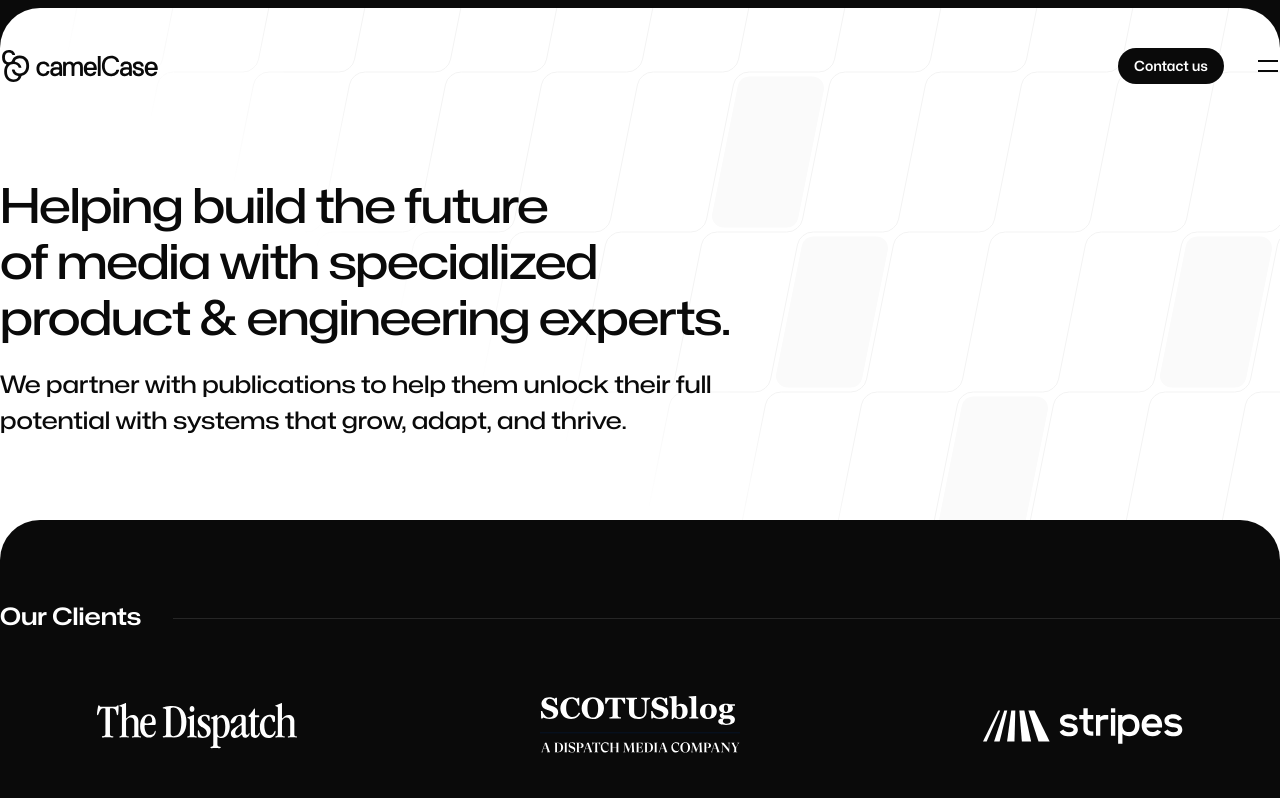
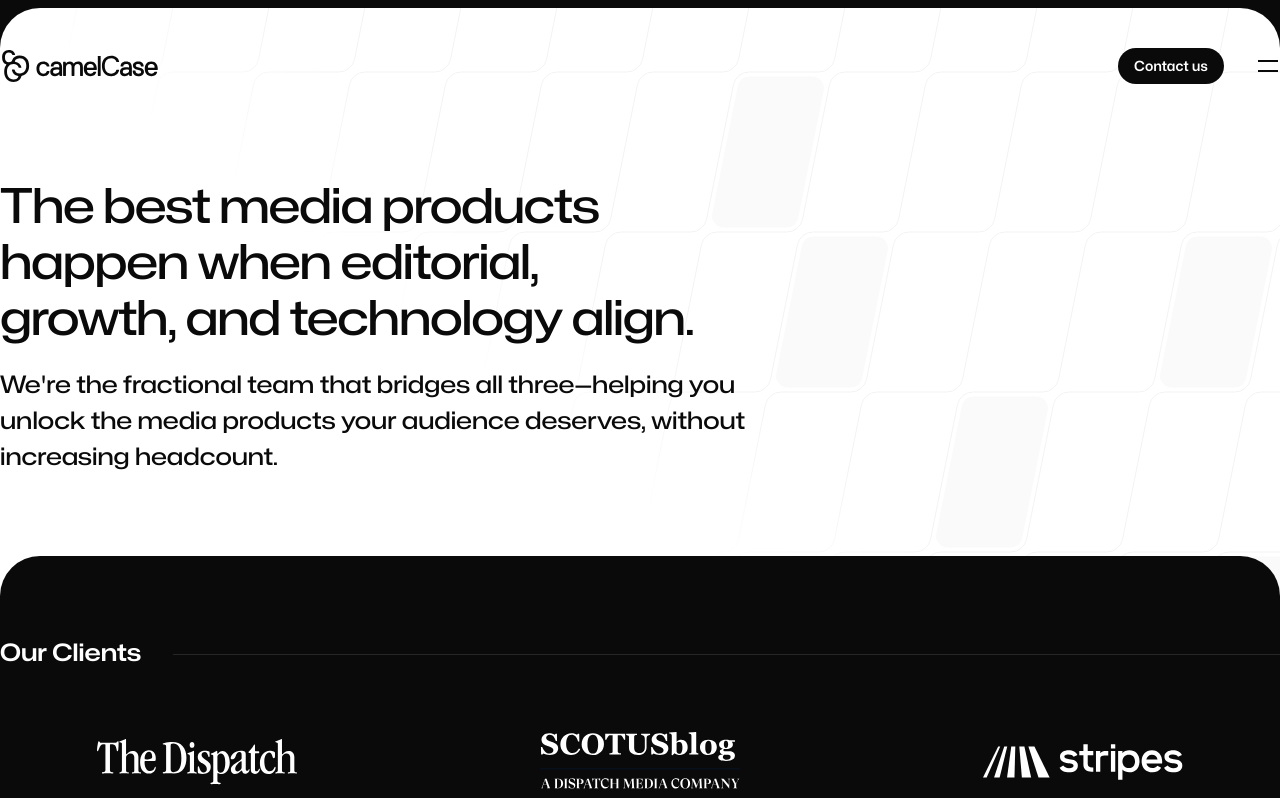
Before and after one commit to CamelCaseCollective/camelcase-marketing-static, a Next.js app: page / in a window 1280 px wide. Shown: the top 798 px of the page. Built offline with nearby package versions, Linux system fonts and the light colour scheme.

Commit message:
Idk YOLO

```diff
--- a/src/components/HomepageHero.tsx
+++ b/src/components/HomepageHero.tsx
@@ -13,12 +13,13 @@
       />
       <FadeIn className="max-w-3xl">
         <h1 className="font-display text-5xl font-medium tracking-tight text-balance text-neutral-950 sm:text-6xl">
-          Helping build the future of media with specialized product &
-          engineering experts.
+          The best media products happen when editorial, growth, and technology
+          align.
         </h1>
         <h2 className="mt-5 font-display text-2xl font-medium text-neutral-950">
-          We partner with publications to help them unlock their full potential
-          with systems that grow, adapt, and thrive.
+          We're the fractional team that bridges all three—helping you unlock
+          the media products your audience deserves, without increasing
+          headcount.
         </h2>
         {/* <p className="text-l mt-2 text-neutral-600">
           From migrations to integrations, we design, build, and optimize the
```
